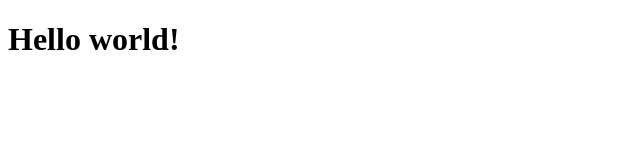
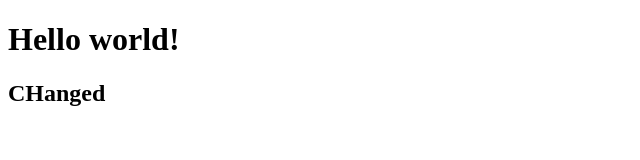
Before and after one commit to Kalysbeq/MyProject, a plain HTML site: page index.html in a window 1280 px wide. Shown: the whole page, without its empty margins (0-640 px from the left). Drawn offline with Linux system fonts and the light colour scheme.

Commit message:
added h2

```diff
--- a/index.html
+++ b/index.html
@@ -8,6 +8,7 @@
 <body>
 
     <h1>Hello world!</h1>
+    <h2>CHanged</h2>
 
 </body>
 </html>
```
